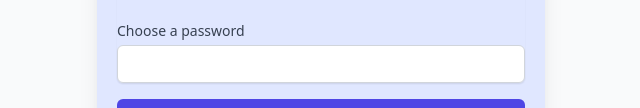
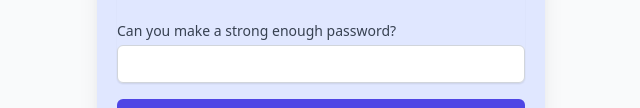
Before and after one commit to amyrman/edu-usability, a website: page index.html in a window 1280 px wide. Shown: the part 1017-1125 px from the top of the page, without its empty margins (319-959 px from the left). Drawn offline with Linux system fonts and the light colour scheme.

Commit message:
Change label for choosing password just because

```diff
--- a/index.html
+++ b/index.html
@@ -114,7 +114,7 @@
                   class="mt-1 focus:ring-indigo-500 focus:border-indigo-500 block w-full shadow-sm sm:text-sm border-gray-300 rounded-md">
               </div>
               <div class="col-span-12">
-                <label for="password" class="block text-sm font-medium text-gray-700">Choose a password</label>
+                <label for="password" class="block text-sm font-medium text-gray-700">Can you make a strong enough password?</label>
                 <input type="password" name="password" id="passEntry" autocomplete="password" required
                   class="mt-1 focus:ring-indigo-500 focus:border-indigo-500 block w-full shadow-sm sm:text-sm border-gray-300 rounded-md">
                 <div class="text-center">
```
